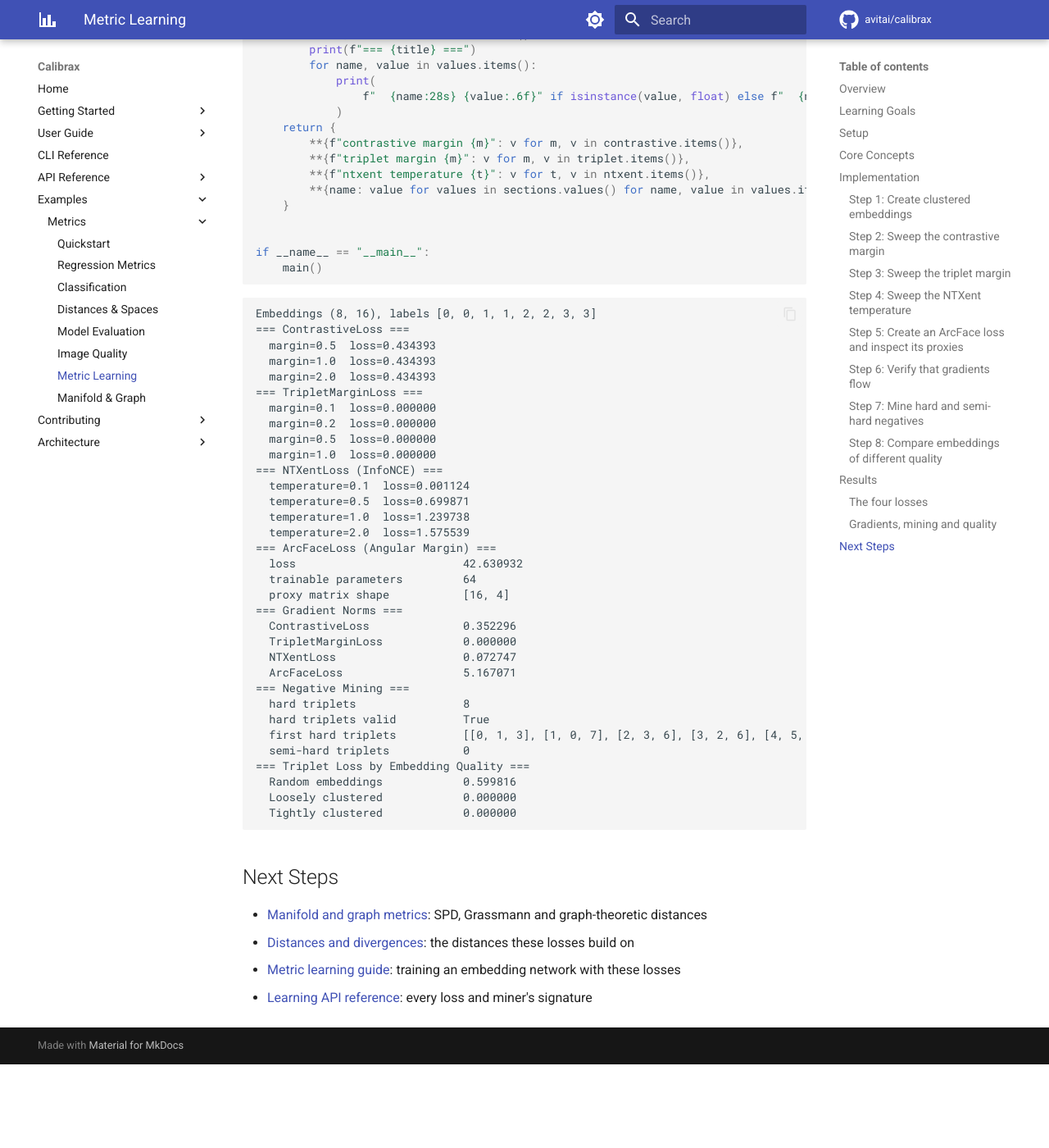
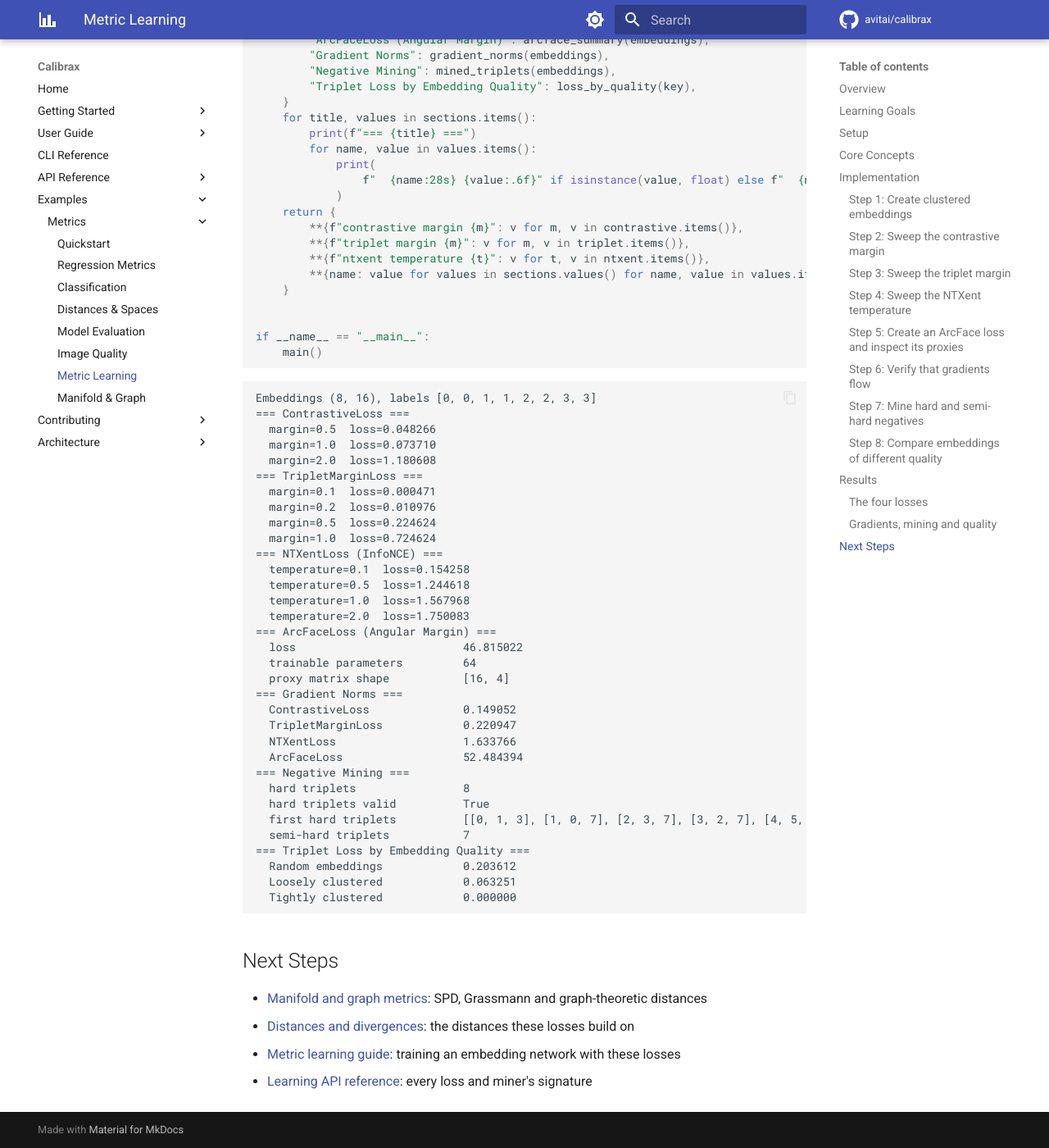
Before and after one commit to avitai/calibrax, an MkDocs documentation site: the page built from docs/examples/metrics/metric_learning.md, in a window 1280 px wide and 1400 px high, scrolled down 7274 px. Shown: the whole window at 82% size. Built offline with MkDocs 1.6.1 and Material for MkDocs 9.7.7, drawn with Linux system fonts in a browser that asks for light colours; comment, search, counter and statistics services are not loaded; before the commit the page ends 8572 px from its top, so only the background shows below that; some of the changed text lies outside the part shown.

Commit message:
fix(examples): spread the metric learning classes so the margins bind
The example's centroids sat about 8 to 11 apart against margins of
at most 2, so no margin bound: the contrastive loss was the same at
every margin, the triplet loss and its gradient were 0, the
semi-hard miner found nothing and loose and tight clusters scored
alike. With centroids spread by 0.15 and noise 0.1, each loss grows
with its margin, every gradient is nonzero, the semi-hard miner
keeps 7 of 8 anchors and the triplet loss falls from random to
loose to tight clusters.

````diff
--- a/docs/examples/metrics/metric_learning.md
+++ b/docs/examples/metrics/metric_learning.md
@@ -73,14 +73,16 @@ from calibrax.metrics.learning import (
 ### Step 1: Create clustered embeddings
 
 Eight embeddings in 16 dimensions, two per class: each class has a random centroid, and each
-sample adds noise to its centroid.
+sample adds noise to its centroid. The centroids are spread little enough that the losses'
+margins, from 0.1 to 2.0, bind: classes far apart would satisfy every margin, and each loss and
+its gradient would then be 0.
 
 
 ```python
 LABELS = jnp.array([0, 0, 1, 1, 2, 2, 3, 3])
 EMBEDDING_DIM = 16
-CENTROID_SCALE = 2.0
-NOISE = 0.3
+CENTROID_SCALE = 0.15
+NOISE = 0.1
 
 
 def clustered_embeddings(key: jax.Array) -> tuple[jax.Array, jax.Array]:
@@ -229,7 +231,7 @@ def gradient_norms(embeddings: jax.Array) -> dict[str, float]:
 
 
 ```python
-SEMI_HARD_MARGIN = 2.0
+SEMI_HARD_MARGIN = 0.2
 
 
 def mined_triplets(embeddings: jax.Array) -> dict[str, int | bool | list[list[int]]]:
@@ -264,9 +266,9 @@ set of centroids.
 
 
 ```python
-RANDOM_SCALE = 1.0
-LOOSE_NOISE = 0.5
-TIGHT_NOISE = 0.05
+RANDOM_SCALE = 0.15
+LOOSE_NOISE = 0.15
+TIGHT_NOISE = 0.03
 
 
 def loss_by_quality(key: jax.Array) -> dict[str, float]:
@@ -298,15 +300,17 @@ def loss_by_quality(key: jax.Array) -> dict[str, float]:
 
 ### The four losses
 
-The contrastive loss is the same at every margin, as every negative pair is already farther apart
-than the largest margin, and the triplet loss is 0 at every margin, as every triplet already
-satisfies it. The NTXent loss grows with the temperature.
+The classes sit close enough together that the margins bind: the contrastive loss grows with its
+margin as more negative pairs fall inside it, and the triplet loss grows with its margin as more
+triplets fall short of it. The NTXent loss grows with the temperature, which flattens the softmax
+over the negatives.
 
 ### Gradients, mining and quality
 
-The triplet loss's gradient is 0 for the same reason, while the other three are not, and the
-semi-hard miner finds no negative within its margin. Random embeddings score a positive triplet
-loss; the loosely and the tightly clustered ones both score 0.
+Every loss has a nonzero gradient with respect to the embeddings, so each can train them. The
+hard-negative miner finds a valid triplet for every anchor, and the semi-hard miner keeps only
+the negatives within its margin of the positive. The triplet loss falls from random to loosely to
+tightly clustered embeddings, as within-class distances shrink against between-class ones.
 
 
 ```python
@@ -364,36 +368,36 @@ if __name__ == "__main__":
 
     Embeddings (8, 16), labels [0, 0, 1, 1, 2, 2, 3, 3]
     === ContrastiveLoss ===
-      margin=0.5  loss=0.434393
-      margin=1.0  loss=0.434393
-      margin=2.0  loss=0.434393
+      margin=0.5  loss=0.048266
+      margin=1.0  loss=0.073710
+      margin=2.0  loss=1.180608
     === TripletMarginLoss ===
-      margin=0.1  loss=0.000000
-      margin=0.2  loss=0.000000
-      margin=0.5  loss=0.000000
-      margin=1.0  loss=0.000000
+      margin=0.1  loss=0.000471
+      margin=0.2  loss=0.010976
+      margin=0.5  loss=0.224624
+      margin=1.0  loss=0.724624
     === NTXentLoss (InfoNCE) ===
-      temperature=0.1  loss=0.001124
-      temperature=0.5  loss=0.699871
-      temperature=1.0  loss=1.239738
-      temperature=2.0  loss=1.575539
+      temperature=0.1  loss=0.154258
+      temperature=0.5  loss=1.244618
+      temperature=1.0  loss=1.567968
+      temperature=2.0  loss=1.750083
     === ArcFaceLoss (Angular Margin) ===
-      loss                         42.630932
+      loss                         46.815022
       trainable parameters         64
       proxy matrix shape           [16, 4]
     === Gradient Norms ===
-      ContrastiveLoss              0.352296
-      TripletMarginLoss            0.000000
-      NTXentLoss                   0.072747
-      ArcFaceLoss                  5.167071
+      ContrastiveLoss              0.149052
+      TripletMarginLoss            0.220947
+      NTXentLoss                   1.633766
+      ArcFaceLoss                  52.484394
     === Negative Mining ===
       hard triplets                8
       hard triplets valid          True
-      first hard triplets          [[0, 1, 3], [1, 0, 7], [2, 3, 6], [3, 2, 6], [4, 5, 0]]
-      semi-hard triplets           0
+      first hard triplets          [[0, 1, 3], [1, 0, 7], [2, 3, 7], [3, 2, 7], [4, 5, 0]]
+      semi-hard triplets           7
     === Triplet Loss by Embedding Quality ===
-      Random embeddings            0.599816
-      Loosely clustered            0.000000
+      Random embeddings            0.203612
+      Loosely clustered            0.063251
       Tightly clustered            0.000000
 
 
@@ -407,4 +411,4 @@ if __name__ == "__main__":
 - [Learning API reference](../../api-reference/metrics/learning.md): every loss and miner's
   signature
 
-<!-- substrax-notebooks: {"page": {"body": "890a054aca0f0caf57185049d1e0486ca277e9936424472b53cfb8c7d58ba0d1", "figures": {}, "record": "020ac3a88b7aa381a7030dd3257641125f4b981b02e7f43aa1f43be906f8d385"}, "provenance": {"device": "1 cpu", "outputs": [[], [], [], [], [], [], [], [], [], ["text"]], "seconds": 5.1, "sha256": "74481855fbede026037755853bdac1753f42a0557a14ea1eda87ef09ffb52245", "source": "examples/metrics/metric_learning.py", "versions": {"calibrax": "0.1.17", "jax": "0.11.1", "python": "3.12.14", "substrax": "0.1.27"}}} -->
+<!-- substrax-notebooks: {"page": {"body": "257aad757f92a25380a95dd38871f51f52c69f7cc4eb04eff415a5a474a76364", "figures": {}, "record": "3769358a2b1a5d9371769b154a77d82b534a0b74a7aa4e856cc301c5cde115ac"}, "provenance": {"device": "1 cpu", "outputs": [[], [], [], [], [], [], [], [], [], ["text"]], "seconds": 5.1, "sha256": "9c80f704e96c149206a6698f2cc15006409328aa2b02cb30d3498bce21df3b78", "source": "examples/metrics/metric_learning.py", "versions": {"calibrax": "0.1.17", "jax": "0.11.1", "python": "3.12.14", "substrax": "0.1.27"}}} -->
````
Also changed, not shown: CHANGELOG.md (+7 -0 lines), 2 other files.
